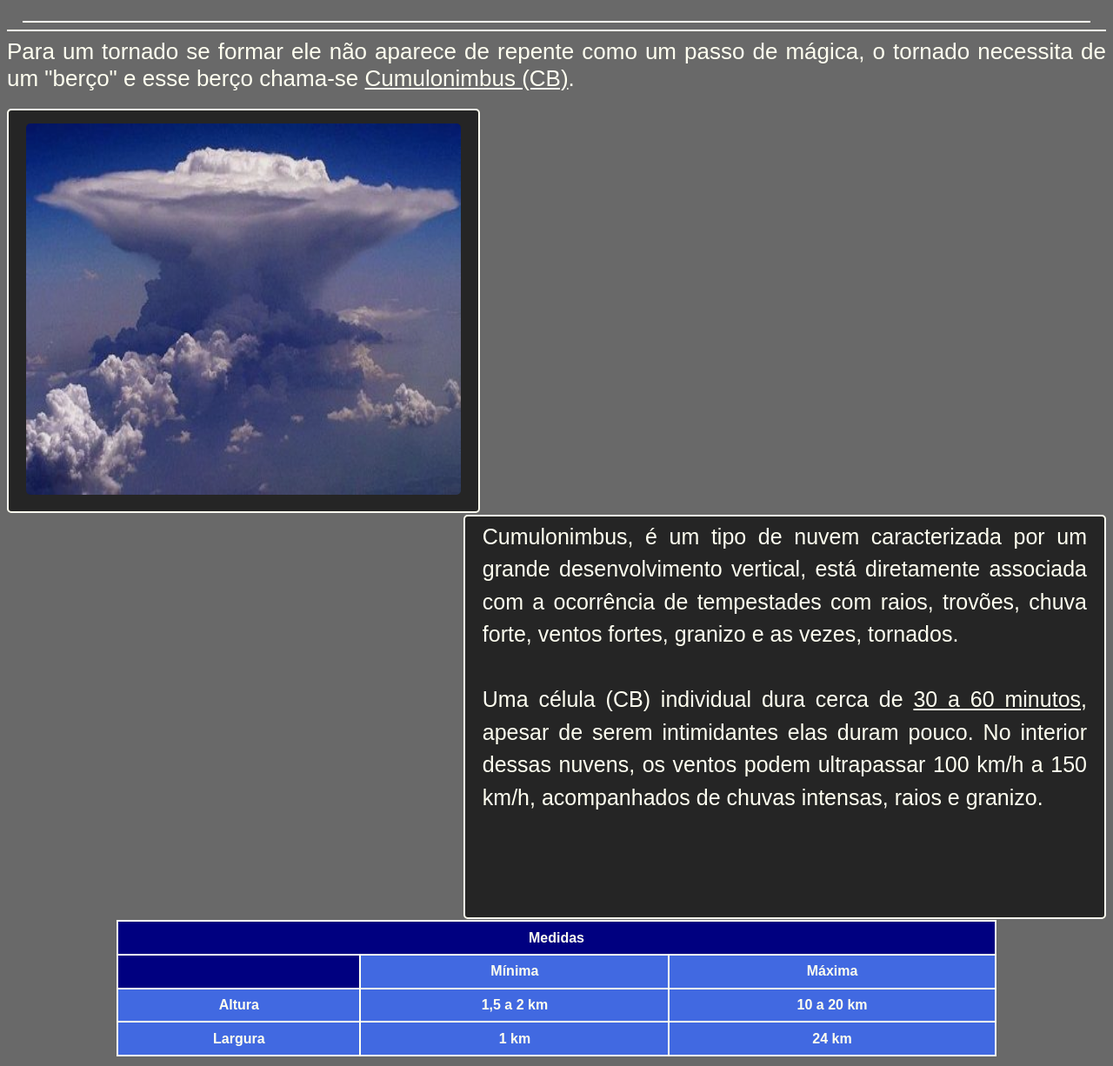
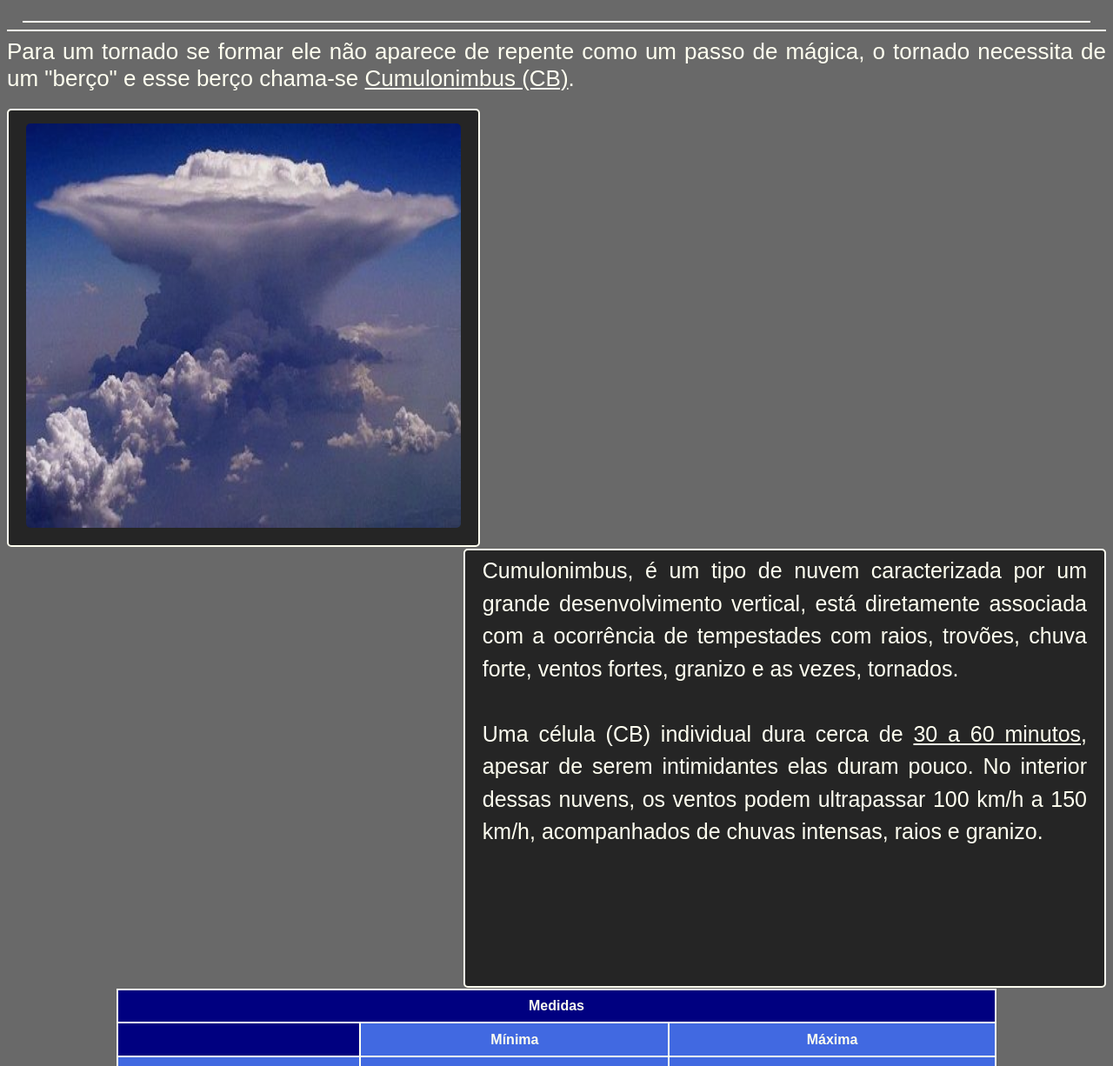
Before and after one commit to AkimoriShuda/estacaotornado, a plain HTML site: page site2.html in a window 1280 px wide. Shown: the part 74-1300 px from the top of the page at 87% size. Drawn offline with Linux system fonts and the light colour scheme.

Commit message:
Update site2.html

```diff
--- a/site2.html
+++ b/site2.html
@@ -114,7 +114,7 @@ padding: 15px 20px;
 border-radius: 5px;
 margin: 1px auto;
 line-height: 1.5;
-height: 55%;
+height: 60%;
 }
 
 .boxed-f-1
@@ -165,7 +165,7 @@ float: right;
 width: 700px;
 margin-left: auto;
 width: 55%;
-height: 55%;
+height: 60%;
 }
 
 .boxed2-white
```
